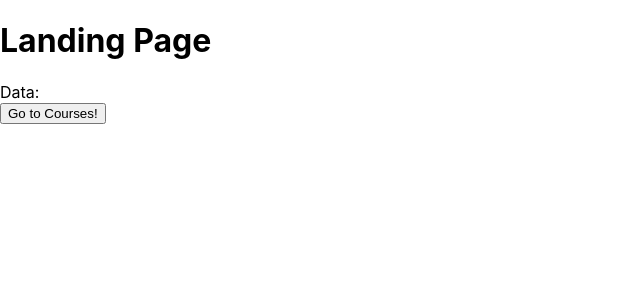
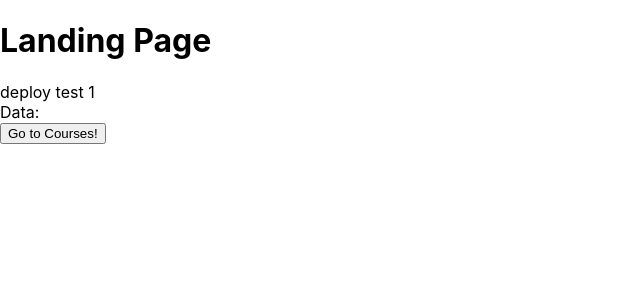
Before and after one commit to oseda-dev/oseda-core, a React (Create React App) app in the folder frontend/: page / in a window 1280 px wide. Shown: the top 300 px of the page, without its empty margins (0-640 px from the left). Built offline with nearby package versions, Linux system fonts and the light colour scheme; no server answers.

Commit message:
deploy test

```diff
--- a/frontend/src/pages/home/Landing.tsx
+++ b/frontend/src/pages/home/Landing.tsx
@@ -20,6 +20,7 @@ const Landing = () => {
   return (
     <>
       <h1>Landing Page</h1>
+      <div> deploy test 1</div>
       <div>Data: {data?.message}</div>
       <NavButton text={"Go to Courses!"} url={"/courses"} />
     </>
```
Also changed, not shown: 1 other file (tests, documents, lock files or other folders).
